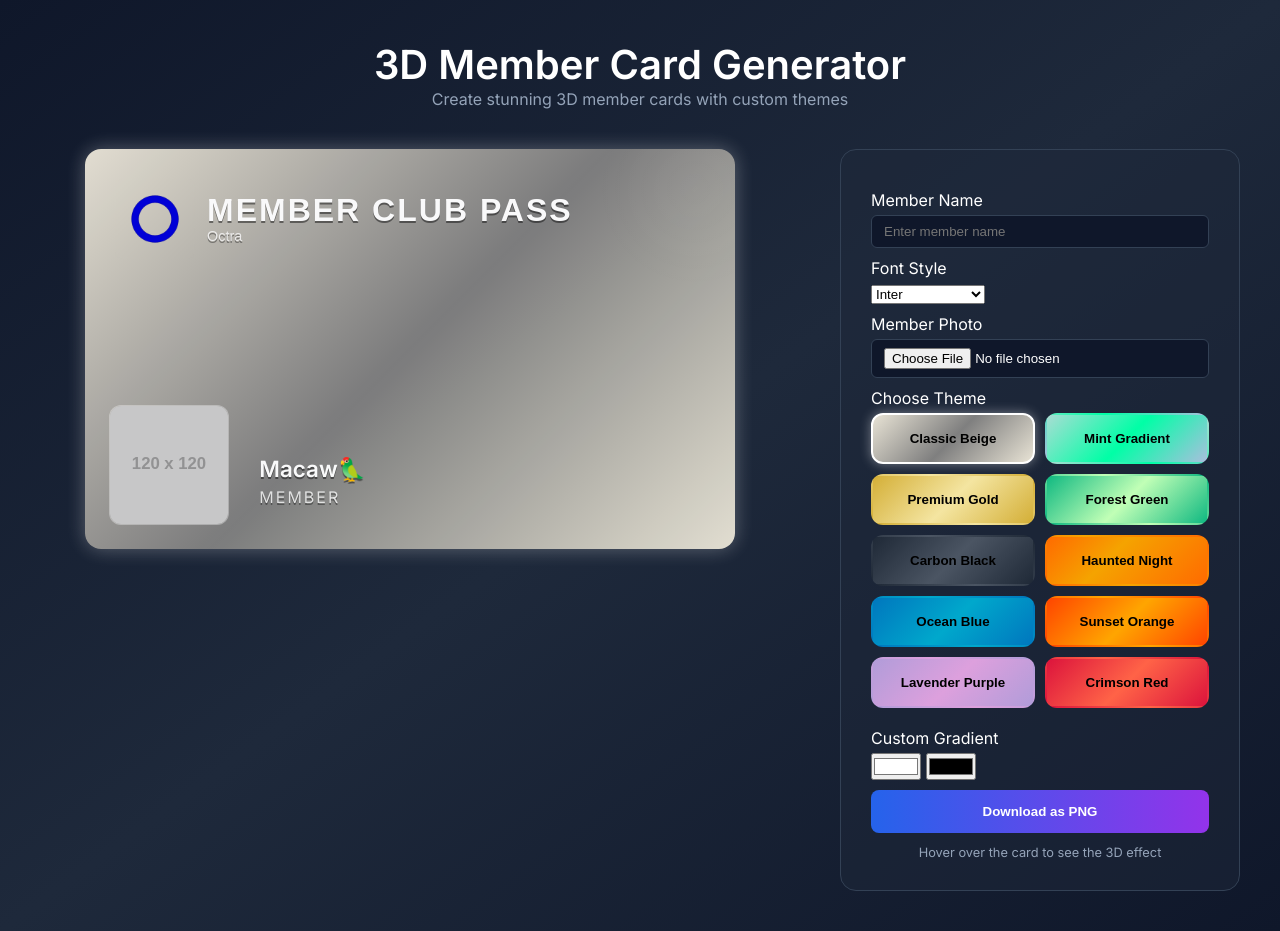
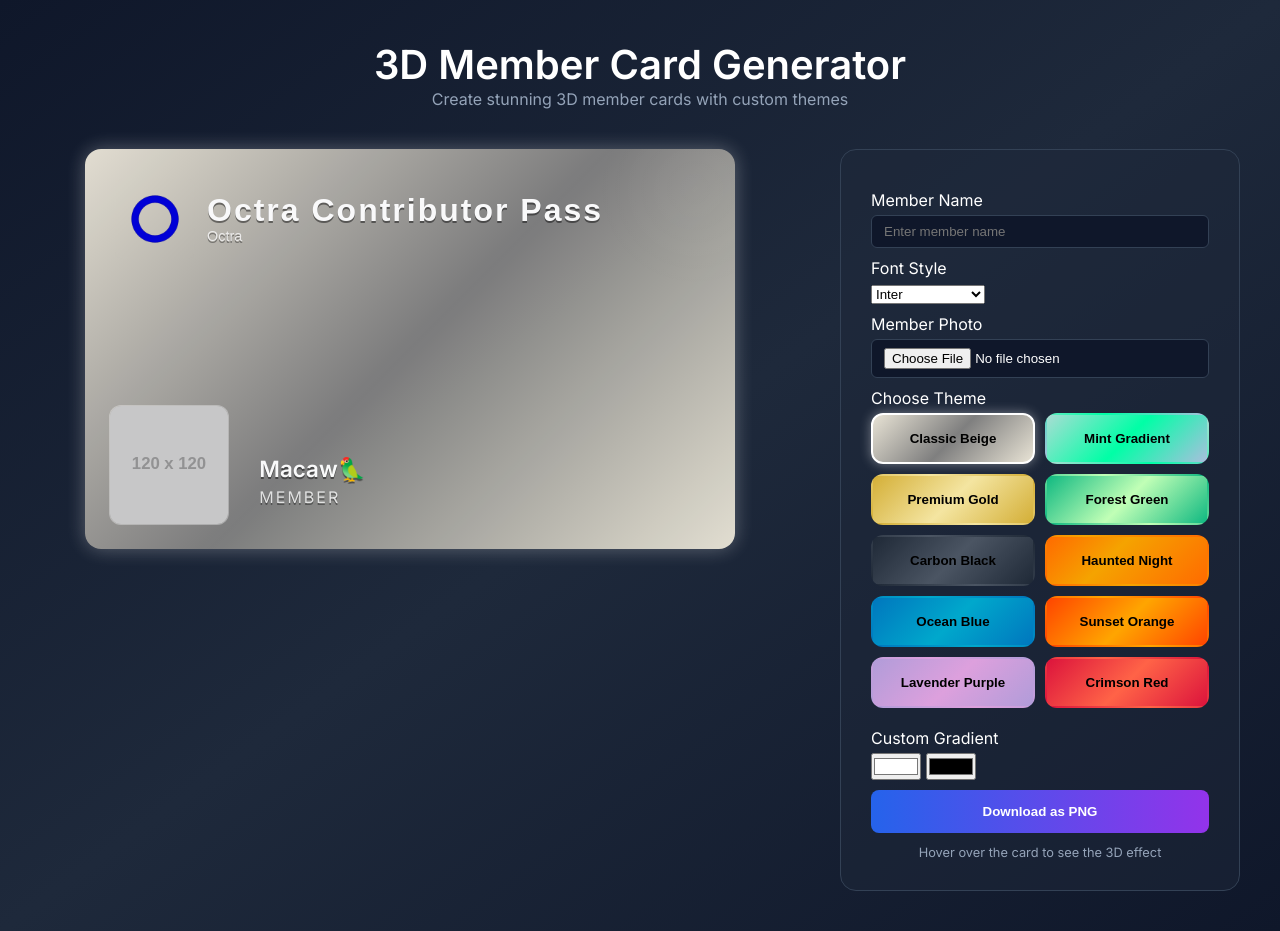
Before and after one commit to bisuhudait1034/octra-card, a plain HTML site: page index.html in a window 1280 px wide. Drawn offline with nearby package versions, Linux system fonts and the light colour scheme; placeholder pictures from the web are drawn by us.

Commit message:
Update index.html

```diff
--- a/index.html
+++ b/index.html
@@ -24,7 +24,7 @@
               <div class="logo">
                 <img src="logo.png" alt="Logo">
                 <div class="logo-text">
-                  <p class="club-pass">MEMBER CLUB PASS</p>
+                  <p class="club-pass">Octra Contributor Pass</p>
                   <p class="rialo">Octra</p>
                 </div>
               </div>
```
